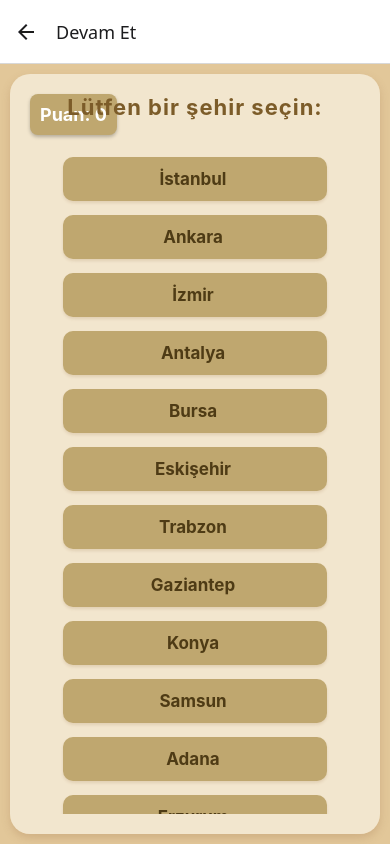
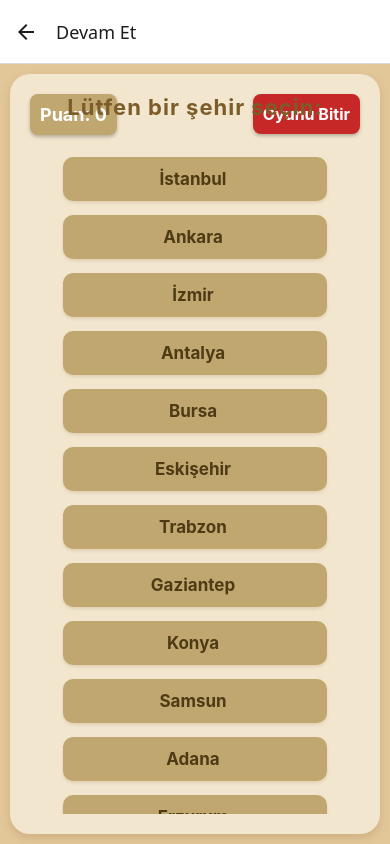
Before and after one commit to freshman11423/CodeLab, a React Native app: screen /Login in a window 390 px wide. Built offline with nearby package versions, Linux system fonts and the light colour scheme.

Commit message:
Added 'Oyunu Bitir' button to city selection screen

```diff
--- a/App.tsx
+++ b/App.tsx
@@ -17,9 +17,9 @@ const App = () => {
     <NavigationContainer>
       <Stack.Navigator>
         <Stack.Screen
-        name="Home"
-        component={Home}
-        options={{title:'Anasayfa'}}
+          name="Home"
+          component={Home}
+          options={{title:'Anasayfa'}}
         />
         <Stack.Screen
           name="TurkeyMap"
--- a/package.json
+++ b/package.json
@@ -12,7 +12,8 @@
   "dependencies": {
     "@expo/vector-icons": "^14.0.2",
     "@react-navigation/bottom-tabs": "^7.2.0",
-    "@react-navigation/native": "^7.0.14",
+    "@react-navigation/native": "^7.1.10",
+    "@react-navigation/native-stack": "^7.3.14",
     "expo": "~52.0.46",
     "expo-blur": "~14.0.3",
     "expo-constants": "~17.0.8",
@@ -30,7 +31,7 @@
     "react-native": "0.76.9",
     "react-native-gesture-handler": "~2.20.2",
     "react-native-reanimated": "~3.16.1",
-    "react-native-safe-area-context": "4.12.0",
+    "react-native-safe-area-context": "^4.12.0",
     "react-native-screens": "~4.4.0",
     "react-native-svg": "^15.8.0",
     "react-native-svg-transformer": "^1.5.1",
--- a/screens/Login.tsx
+++ b/screens/Login.tsx
@@ -1,8 +1,14 @@
 import React, { useState, useEffect } from 'react';
-import { View, Text, StyleSheet, TouchableOpacity, ScrollView } from 'react-native';
+import { View, Text, StyleSheet, TouchableOpacity, ScrollView, Alert, ActivityIndicator } from 'react-native';
+import { useNavigation } from '@react-navigation/native';
+import { NativeStackNavigationProp } from '@react-navigation/native-stack';
+import { RootStackParamList } from '../types';
 import { cityData } from '../components/data/cityData';
 
+type LoginScreenNavigationProp = NativeStackNavigationProp<RootStackParamList, 'Login'>;
+
 export default function Login() {
+  const navigation = useNavigation<LoginScreenNavigationProp>();
   const [selectedCity, setSelectedCity] = useState<string | null>(null);
   const [currentQuestionIndex, setCurrentQuestionIndex] = useState(0);
   const [timeLeft, setTimeLeft] = useState(1215); // 20 minutes and 15 seconds
@@ -144,15 +150,30 @@ export default function Login() {
       );
     }
 
-    console.log('cityData:', cityData);
-    console.log('cityAnswers:', cityAnswers);
-
     return (
       <View style={styles.background}>
         <View style={styles.container}>
           <View style={styles.scoreContainer}>
             <Text style={styles.scoreText}>Puan: {score}</Text>
           </View>
+          <TouchableOpacity
+            style={styles.endGameButton}
+            onPress={() => {
+              // Oyunu bitir ve ana sayfaya dön
+              setScore(0);
+              setCityAnswers(() => {
+                const initial: typeof cityAnswers = {};
+                cityData.forEach(city => {
+                  initial[city.cityName] = { answers: Array(city.questions.length).fill(null), completed: false };
+                });
+                return initial;
+              });
+              // Ana sayfaya dön
+              navigation.navigate('Home');
+            }}
+          >
+            <Text style={styles.endGameButtonText}>Oyunu Bitir</Text>
+          </TouchableOpacity>
           <Text style={styles.title}>Lütfen bir şehir seçin:</Text>
           <ScrollView style={styles.scrollView} contentContainerStyle={styles.scrollViewContent} showsVerticalScrollIndicator={true}>
             {cityData.map((city) => (
@@ -469,4 +490,22 @@ const styles = StyleSheet.create({
     fontWeight: 'bold',
     color: '#fff',
   },
+  endGameButton: {
+    position: 'absolute',
+    top: 20,
+    right: 20,
+    backgroundColor: '#c62828', // Kırmızı ton
+    padding: 10,
+    borderRadius: 8,
+    shadowColor: '#000',
+    shadowOffset: { width: 0, height: 2 },
+    shadowOpacity: 0.25,
+    shadowRadius: 3.84,
+    elevation: 5,
+  },
+  endGameButtonText: {
+    color: '#fff',
+    fontSize: 16,
+    fontWeight: 'bold',
+  },
 });
```
Also changed, not shown: 1 other file (tests, documents, lock files or other folders).
